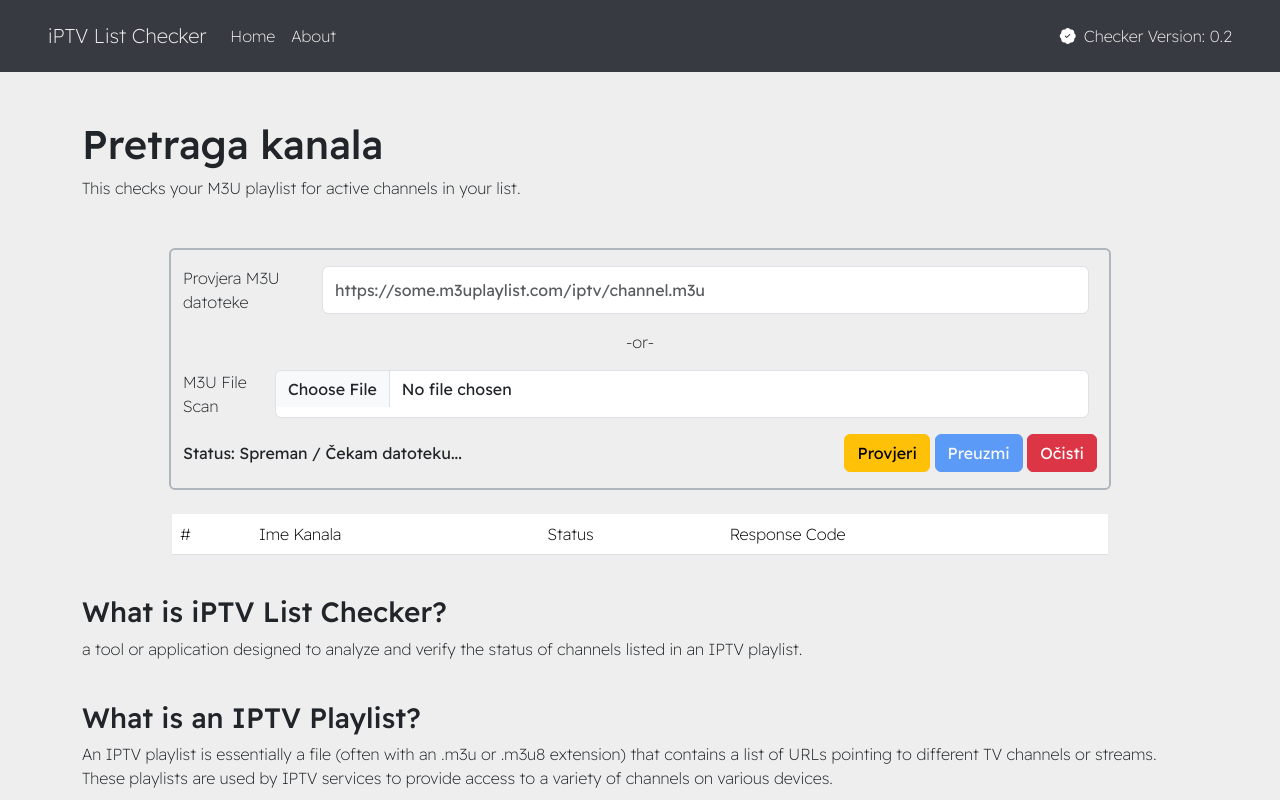
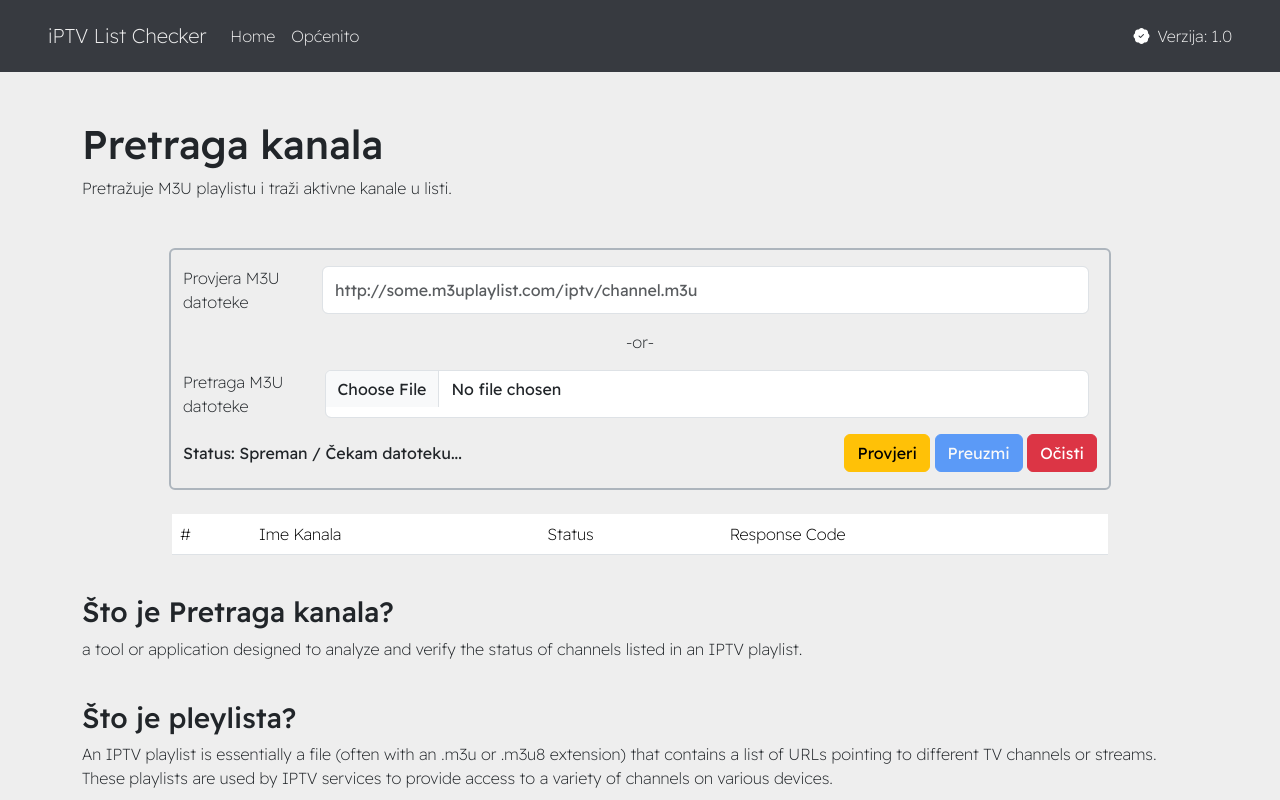
Before and after one commit to xkodi1121/xkodi1121.github.io, a plain HTML site: page index.html in a window 1280 px wide. Shown: the top 800 px of the page. Drawn offline with nearby package versions, Linux system fonts and the light colour scheme.

Commit message:
Update index.html

```diff
--- a/index.html
+++ b/index.html
@@ -28,11 +28,11 @@
                         <a class="nav-link text-accent" aria-current="page" href="#">Home</a>
                     </li>
                     <li class="nav-item">
-                        <a class="nav-link text-accent" href="#">About</a>
+                        <a class="nav-link text-accent" href="#">Općenito</a>
                     </li>
                 </ul>
                 <i class="bi bi-patch-check-fill text-white"></i>
-                <span class="navbar-text ps-2 text-accent">Checker Version: 0.2</span>
+                <span class="navbar-text ps-2 text-accent">Verzija: 1.0</span>
             </div>
         </div>
     </nav>
@@ -42,7 +42,7 @@
             <div class="container mt-5">
                 <div>
                     <h1>Pretraga kanala</h1>
-                    <p>This checks your M3U playlist for active channels in your list.</p>
+                    <p>Pretražuje M3U playlistu i traži aktivne kanale u listi.</p>
                 </div>
 
             </div>
@@ -51,14 +51,14 @@
                 <form action="search" class="d-flex mt-3">
                     <label for="Link">Provjera M3U datoteke</label>
                     <input class="form-control me-2" type="url" id="playlisturl"
-                        placeholder="https://some.m3uplaylist.com/iptv/channel.m3u" aria-label="Place Link here">
+                        placeholder="http://some.m3uplaylist.com/iptv/channel.m3u" aria-label="Place Link here">
                 </form>
                 <div class="mt-3">
                     <p class="text-center">-or-</p>
                 </div>
 
                 <div class="mb-3 d-flex">
-                    <label for="Link">M3U File Scan</label>
+                    <label for="Link">Pretraga M3U datoteke</label>
                     <input type="file" class="form-control me-2" id="file" accept=".m3u, .m3u8, .m3u_plus, .ts">
                 </div>
 
@@ -93,10 +93,10 @@
     <br>
     <section>
         <div class="container">
-            <h3>What is iPTV List Checker?</h3>
+            <h3>Što je Pretraga kanala?</h3>
             <p>a tool or application designed to analyze and verify the status of channels listed in an IPTV playlist.</p>
             <br>
-            <h3>What is an IPTV Playlist?</h3>
+            <h3>Što je pleylista?</h3>
             <p>An IPTV playlist is essentially a file (often with an .m3u or .m3u8 extension) that contains a list of URLs pointing to different TV channels or streams. These playlists are used by IPTV services to provide access to a variety of channels on various devices.</p>
             <br>
             <h3>What does a checker do?</h3>
```
